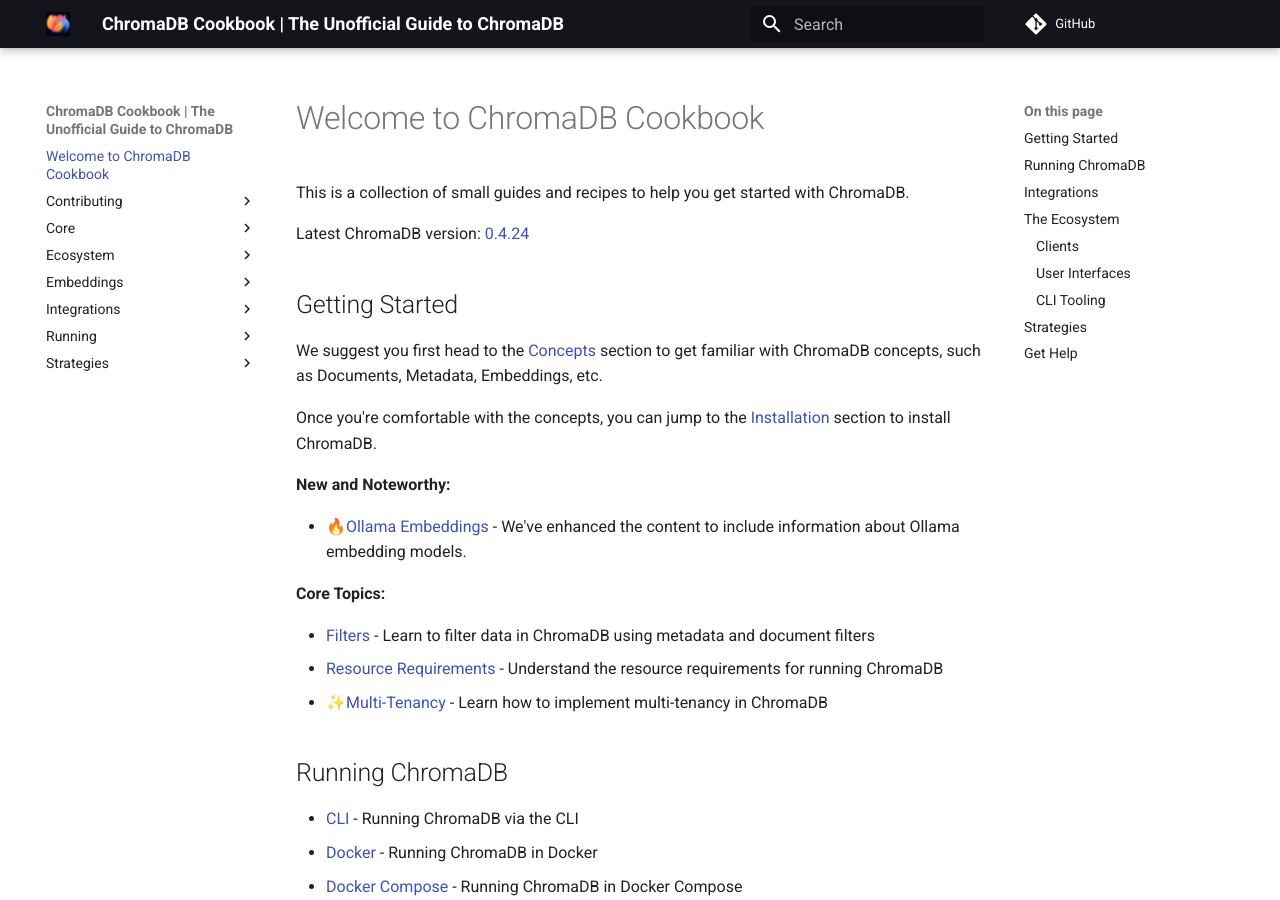
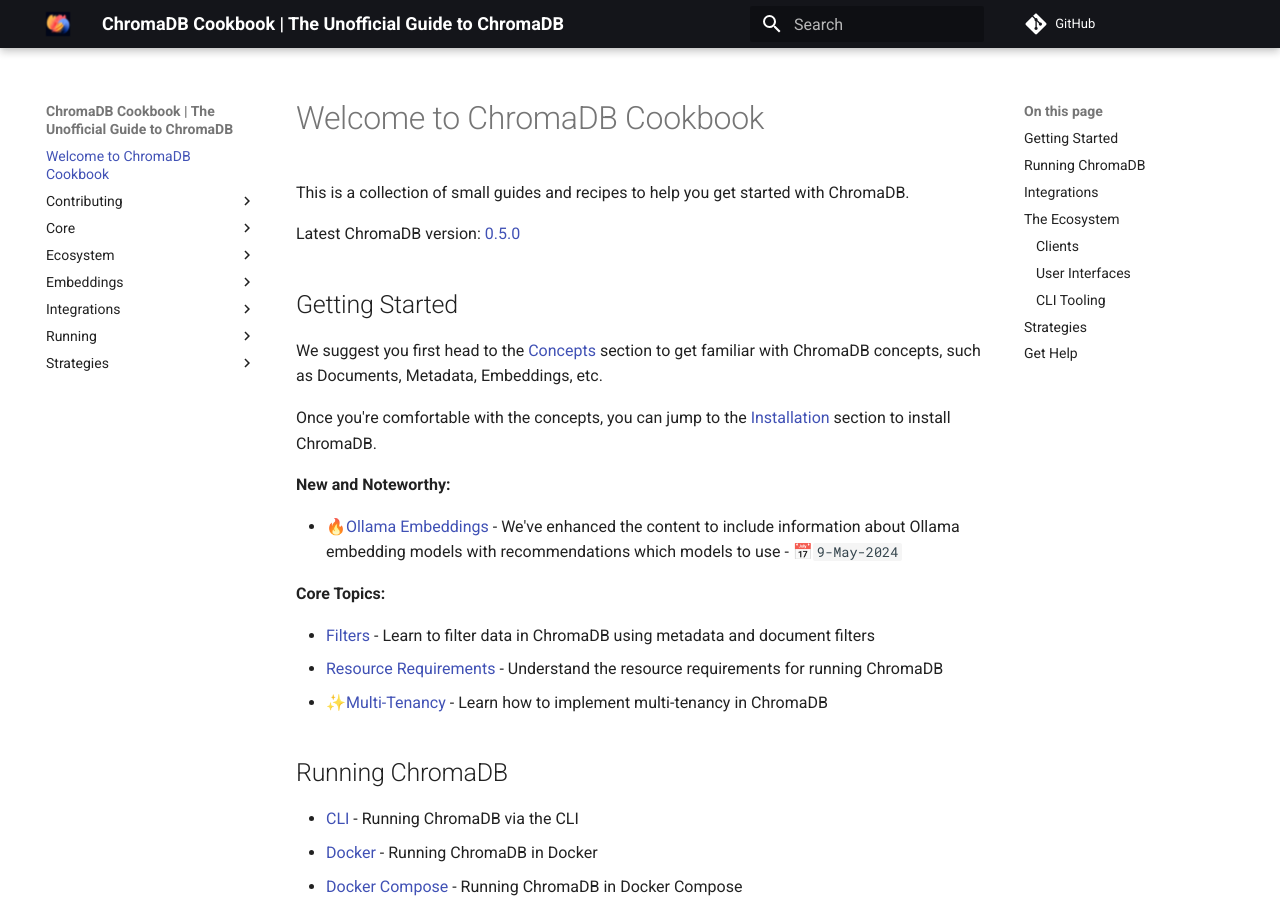
Before and after one commit to amikos-tech/chroma-cookbook, an MkDocs documentation site: the page built from docs/index.md, in a window 1280 px wide and 900 px high. Built offline with MkDocs 1.6.1 and Material for MkDocs 9.7.7, drawn with Linux system fonts in a browser that asks for light colours; comment, search, counter and statistics services are not loaded.

Commit message:
chore: Updated index with new chroma version and a date on the new and noteworthy section

```diff
--- a/docs/index.md
+++ b/docs/index.md
@@ -2,7 +2,7 @@
 
 This is a collection of small guides and recipes to help you get started with ChromaDB.
 
-Latest ChromaDB version: [0.4.24](https://github.com/chroma-core/chroma/releases/tag/0.4.24)
+Latest ChromaDB version: [0.5.0](https://github.com/chroma-core/chroma/releases/tag/0.5.0)
 
 ## Getting Started
 
@@ -15,7 +15,7 @@
 **New and Noteworthy:**
 
 - 🔥[Ollama Embeddings](integrations/ollama/embeddings.md) - We've enhanced the content to include information about
-  Ollama embedding models.
+  Ollama embedding models with recommendations which models to use - 📅`9-May-2024`
 
 **Core Topics:**
 
```
